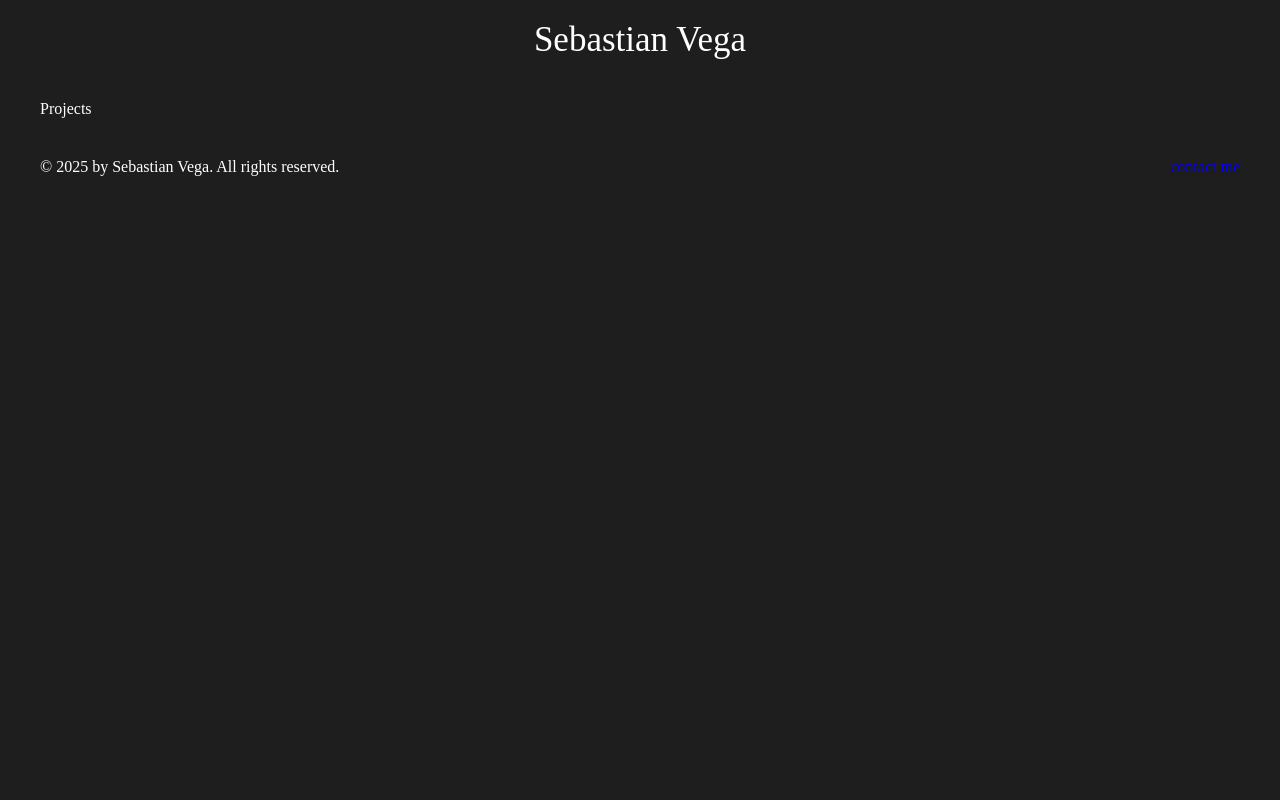
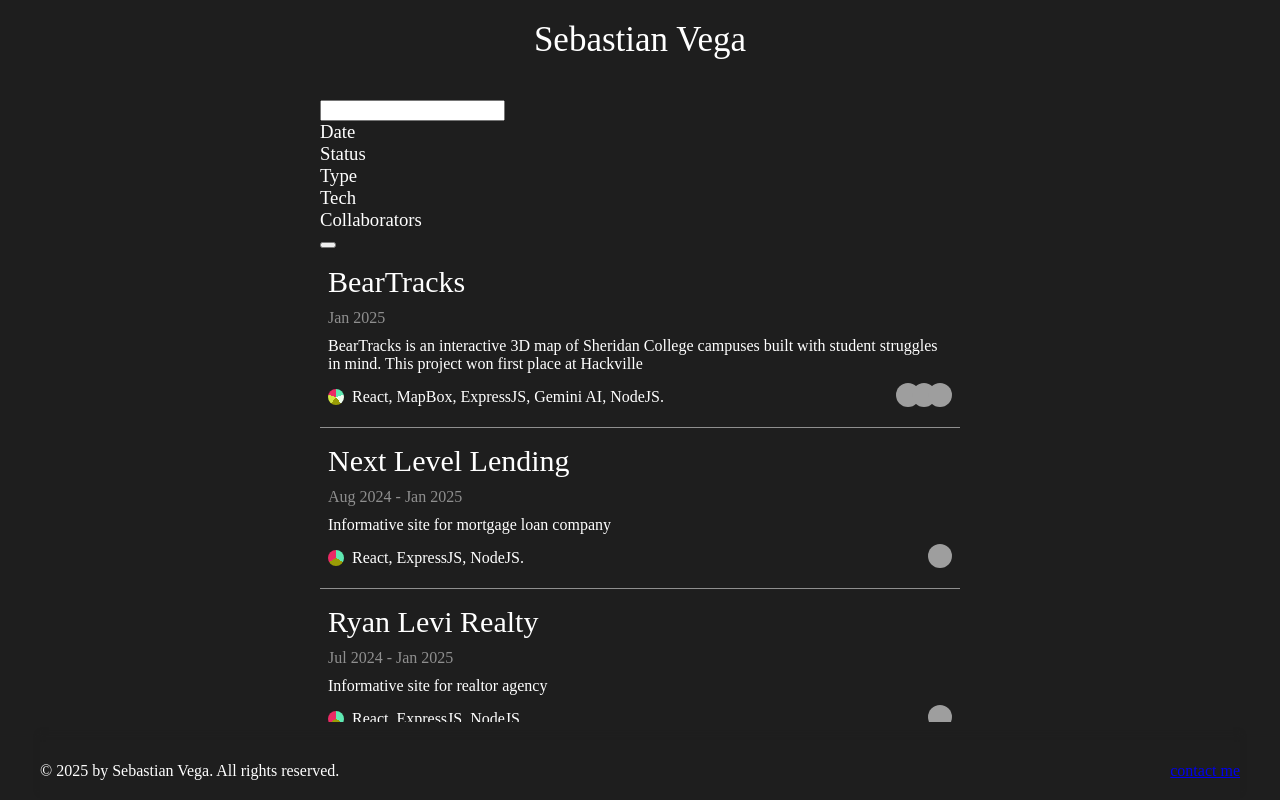
Before and after one commit to vega0604/Portfolio, a React (Vite) app: page / in a window 1280 px wide. Built offline with nearby package versions, Linux system fonts and the light colour scheme; grey boxes are pictures that could not be loaded.

Commit message:
feat(projects): added basic styles for projects

```diff
--- a/src/index.css
+++ b/src/index.css
@@ -40,6 +40,7 @@ body {
 
   background: var(--dark);
   color: var(--light);
+  overflow: hidden;
 }
 
 #root {
@@ -47,6 +48,7 @@ body {
   flex-flow: column nowrap;
   gap: 20px;
   height: 100%;
+  /* justify-content: stretch; */
 }
 
 .container {
@@ -67,3 +69,9 @@ h1 {
 h2 {
   font-size: clamp(15px, 4vw, 30px);
 }
+
+ul {
+  list-style-type: none;
+  margin: 0;
+  padding: 0;
+}
--- a/src/pages/Projects.jsx
+++ b/src/pages/Projects.jsx
@@ -1,10 +1,83 @@
-
+import { PROJECTS } from "@data/projects";
+import { COLLABORATORS } from "@data/collaborators";
+import { TOOLS, STATUS, PROJECT_TYPE } from "@data/enums";
+import { stackToString, stackToConicGradient, dateToString } from "@utils/converters";
+import { useState } from "react";
+import styles from "@styles/projects.module.css";
 
 function Projects(){
+    const [displayedProjects, setDisplayedProjects] = useState(PROJECTS);
+
     return (
-        <>
-        Projects
-        </>
+        <section className={styles.project_section}>
+            <search className={styles.form_container}>
+                <form>
+                    <div className={styles.searchbar_container}>
+                        <input type="text" />
+                        <div className={styles.filters_container}>
+                            <div>
+                                <h3>Date</h3>
+                                <ul>
+
+                                </ul>
+                            </div>
+                            <div>
+                                <h3>Status</h3>
+                                <ul>
+
+                                </ul>
+                            </div>
+                            <div>
+                                <h3>Type</h3>
+                                <ul>
+
+                                </ul>
+                            </div>
+                            <div>
+                                <h3>Tech</h3>
+                                <ul>
+
+                                </ul>
+                            </div>
+                            <div>
+                                <h3>Collaborators</h3>
+                                <ul>
+
+                                </ul>
+                            </div>
+                        </div>
+                    </div>
+                    <div className={styles.sorter_container}>
+                        <button></button>
+                        <div></div>
+                    </div>
+                </form>
+            </search>
+            <ul className={styles.project_list}>
+                {displayedProjects.map((project, i) =>
+                    <li key={i} className={styles.project_item}>
+                        <h2 className={styles.project_name}>{project.name}</h2>
+                        <p className={styles.project_dates}>{dateToString(project.start_date)} {project.end_date && `- ${dateToString(project.end_date)}`}</p>
+                        <p className={styles.project_description}>{project.description}</p>
+                        <div className={styles.development_info_container}>
+                            <div className={styles.tech_stack_container}>
+                                <div className={styles.piechart} style={{background: `conic-gradient(${stackToConicGradient(project.tech_stack)})`}}></div>
+                                <p>{stackToString(project.tech_stack)}</p>
+                            </div>
+                            <ul className={styles.collaborators_list}>
+                                {project.collaborators.map((person, j) => person.github &&
+                                    <li key={j} className={styles.collaborator}>
+                                        <a href={person.github} target="_blank">
+                                            <img src={`${person.github}.png`} alt="Collaborator GitHub" />
+                                        </a>
+                                    </li>
+                                )}
+                            </ul>
+                        </div>
+                    </li>
+                )}
+            </ul>
+        </section>
     );
 }
 
--- a/src/styles/footer.module.css
+++ b/src/styles/footer.module.css
@@ -5,4 +5,6 @@
     align-items: center;
 
     padding-block: clamp(15px, 2vw, 20px);
+    background: var(--dark);
+    box-shadow: 0px -8px 5px var(--dark);
 }
--- /dev/null
+++ b/src/styles/projects.module.css
@@ -0,0 +1,84 @@
+
+.project_section {
+    width: 100%;
+    max-width: 40rem;
+    align-self: center;
+    height: 100%;
+    min-height: 0;
+
+    display: flex;
+    flex-flow: column nowrap;
+}
+
+.project_list {
+    height: 100%;
+    min-height: 0;
+    overflow-y: auto;
+}
+
+.project_list::-webkit-scrollbar {
+    background: none;
+    width: 10px;
+}
+
+.project_list::-webkit-scrollbar-thumb {
+    background: var(--light_50);
+    border-radius: 5px;
+}
+
+.project_item {
+    display: flex;
+    flex-flow: column nowrap;
+    gap: 10px;
+    padding: 1rem 0.5rem;
+    border-bottom: 1px solid var(--light_50);
+}
+
+.project_dates {
+    color: var(--light_50);
+}
+
+
+.development_info_container {
+    display: flex;
+    justify-content: space-between;
+    align-items: center;
+}
+
+.tech_stack_container {
+    display: flex;
+    align-items: center;
+    gap: 0.5rem;
+}
+
+.piechart {
+    --size: 1rem;
+    width: var(--size);
+    height: var(--size);
+    border-radius: 50%;
+}
+
+.collaborators_list {
+    display: flex;
+    gap: 0.5rem;
+    transition: gap 0.1s ease-in-out;
+}
+
+.collaborators_list:hover{
+    gap: 1.2rem;
+}
+
+.collaborator:nth-child(n+2){
+    margin-left: -1rem;
+}
+
+
+.collaborator a img {
+    width: 1.5rem;
+    aspect-ratio: 1;
+    border-radius: 50%;
+}
+
+.collaborator:hover a img {
+    scale: 1.2;
+}
--- a/src/utils/converters.js
+++ b/src/utils/converters.js
@@ -1,5 +1,5 @@
 
-export const stringToHex = (str) => {
+const stringToHex = (str) => {
     let hash = 0;
     str.split('').forEach(char => {
       hash = char.charCodeAt(0) + ((hash << 5) - hash)
@@ -11,3 +11,32 @@ export const stringToHex = (str) => {
     }
     return colour;
 }
+
+export const stackToConicGradient = (stack) => {
+  const turn = 1 / stack.length;
+
+  let totalPercentage = 0;
+  let currentString = ""
+
+  for (let i=0;i<stack.length;i++){
+    totalPercentage += turn;
+    currentString += `${stringToHex(stack[i])} 0turn ${totalPercentage}turn, `;
+  }
+  return currentString.slice(0, currentString.length-2);
+}
+
+export const stackToString = (stack) => {
+  if (stack.length < 1) return "";
+  let string = "";
+  for (let i=0; i < stack.length-1; i++){
+    string += stack[i] + ", ";
+  }
+
+  string += stack[stack.length-1] + ".";
+  return string;
+}
+
+const months = ['Jan', 'Feb', 'Mar', 'Apr', 'May', 'Jun', 'Jul', 'Aug', 'Sep', 'Oct', 'Nov', 'Dec'];
+export const dateToString = (date) => {
+  return `${months[date.getMonth()]} ${date.getFullYear()}`;
+}
```
